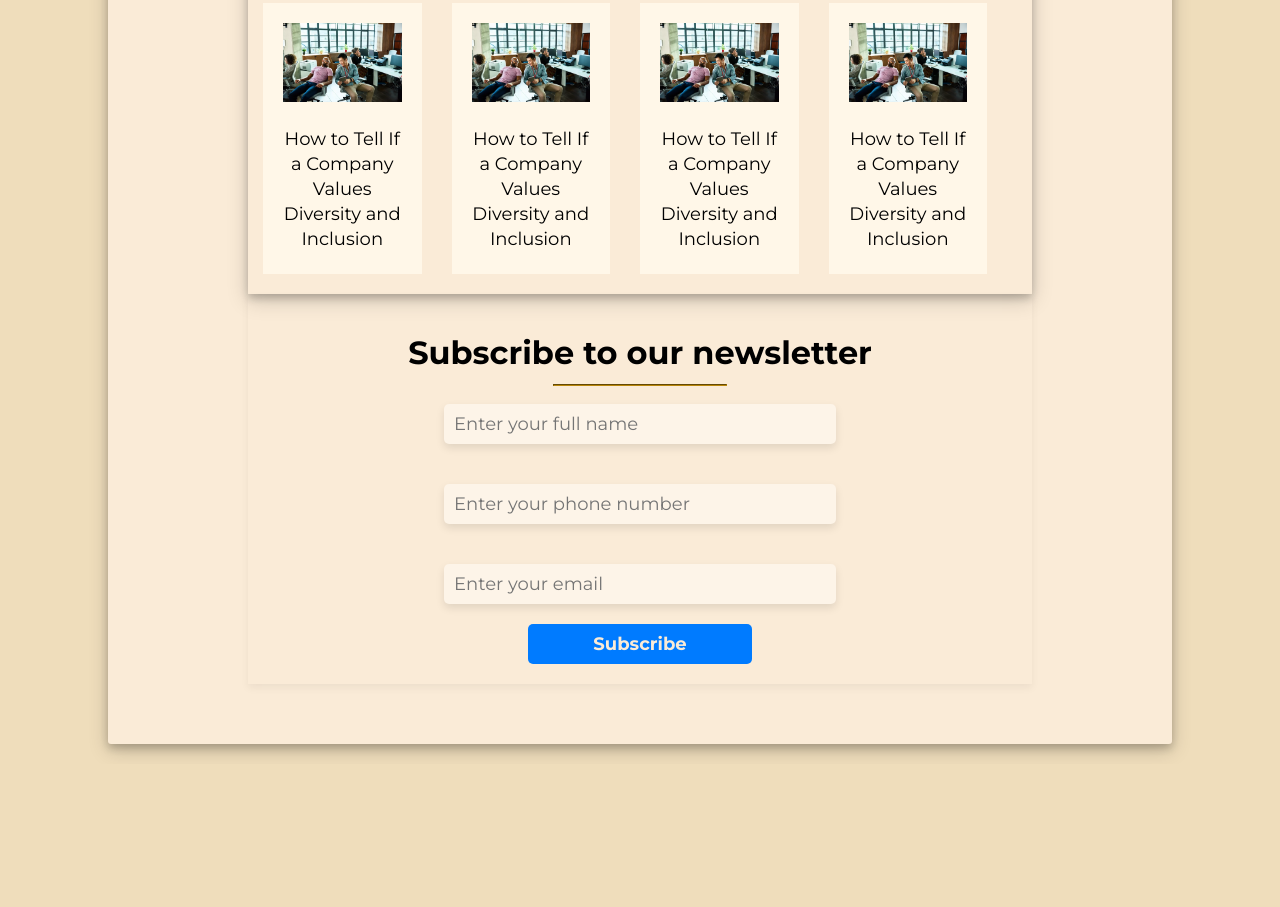
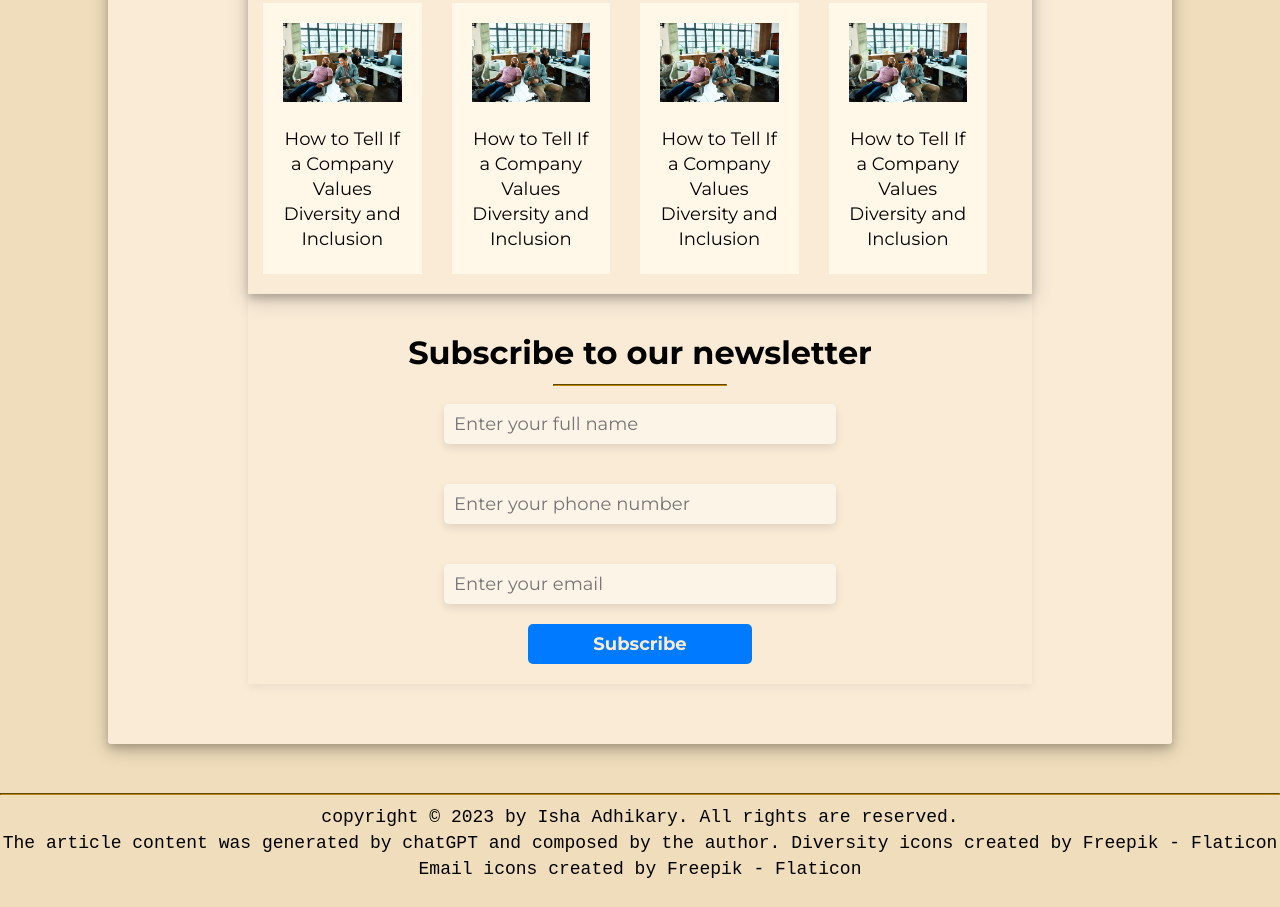
Before and after one commit to Ishaadhikary/BlogCssFlex, a plain HTML site: page index.html in a window 1280 px wide. Shown: the part 4565-5472 px from the top of the page. Before the commit the page ends 5329 px from the top, so only its background shows below. Drawn offline with Linux system fonts and the light colour scheme.

Commit message:
Adding footer

```diff
--- a/index.html
+++ b/index.html
@@ -193,3 +193,13 @@
                   </form>
             </section>
         </div>
+    </div>
+    <footer>
+        <hr>
+        <code>
+            copyright &copy; 2023 by Isha Adhikary. All rights are reserved. <br>The article content was generated by chatGPT and composed by the author.
+            <a href="https://www.flaticon.com/free-icons/diversity" title="diversity icons">Diversity icons created by Freepik - Flaticon</a><br>
+            <a href="https://www.flaticon.com/free-icons/email" title="email icons">Email icons created by Freepik - Flaticon</a>
+        </code>
+    </footer>
+</body>
```
